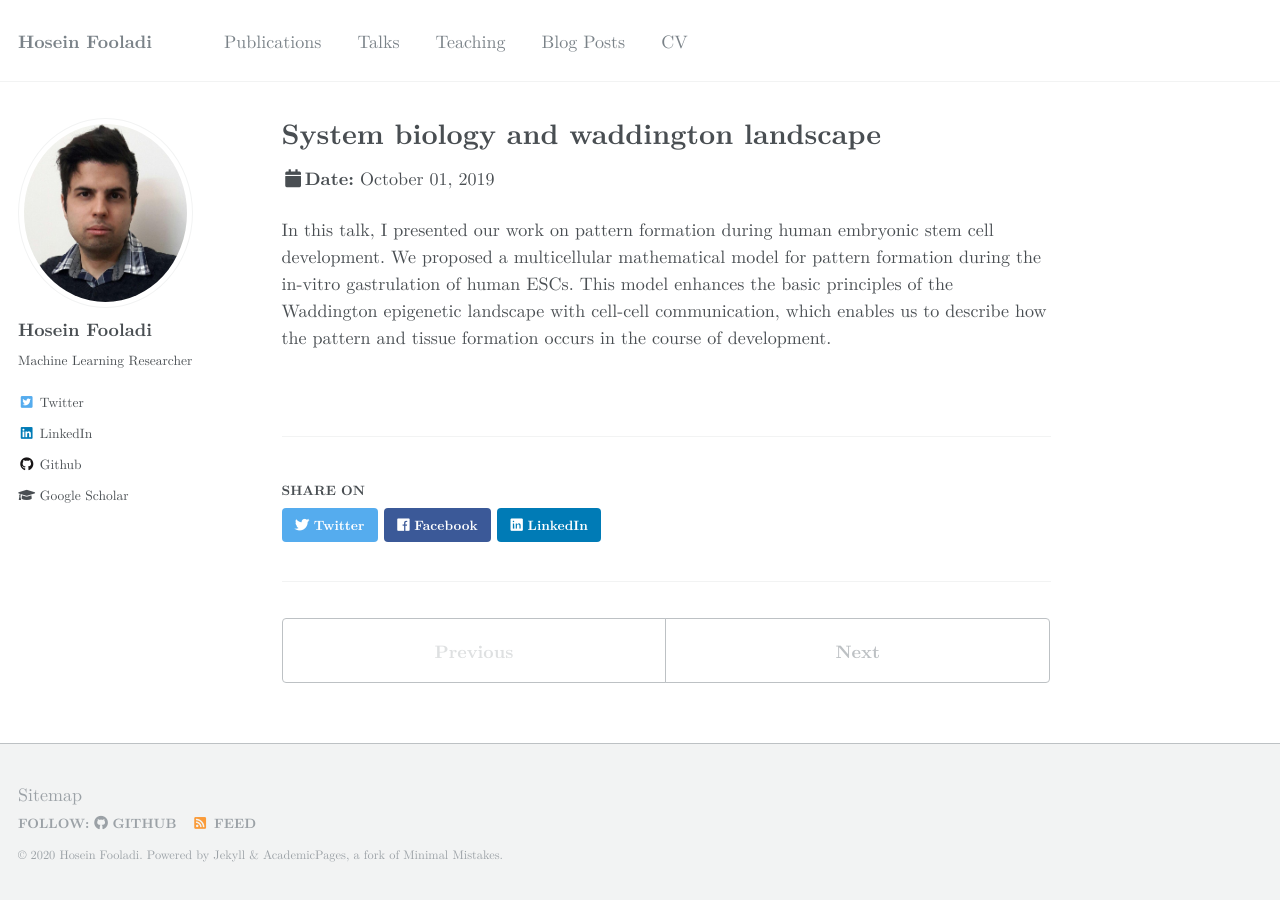
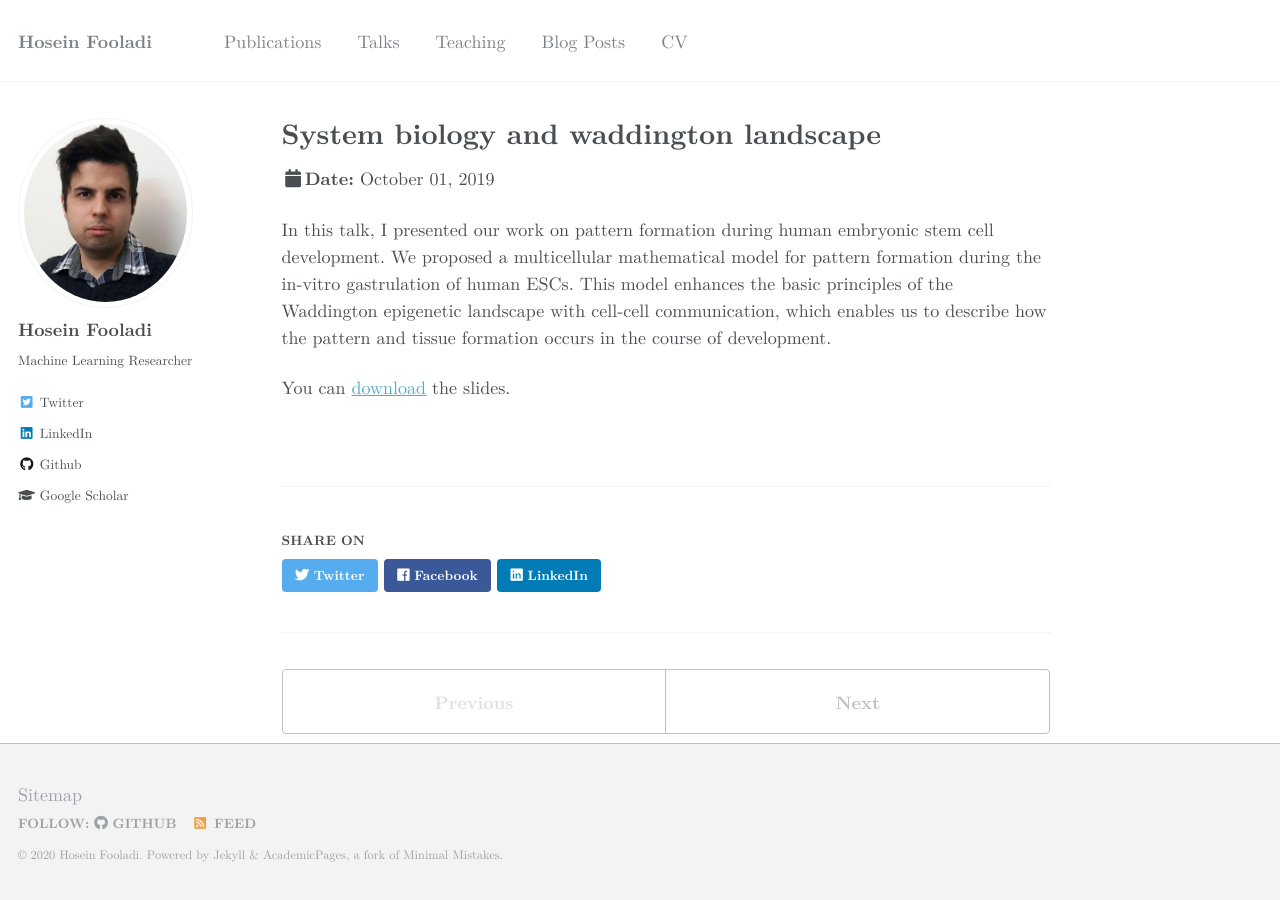
Before and after one commit to HFooladi/HFooladi.github.io, a Jekyll site: the page built from _talks/2019-10-01-talk-system-biology.md, in a window 1280 px wide. Built offline with Jekyll 4.4.1, drawn with Linux system fonts in a browser that asks for light colours; some web fonts are replaced.

Commit message:
add system biology slides

```diff
--- a/_talks/2019-10-01-talk-system-biology.md
+++ b/_talks/2019-10-01-talk-system-biology.md
@@ -11,3 +11,5 @@ location: "Tehran"
 In this talk, I presented our work on pattern formation during human embryonic stem cell development.
 We proposed a multicellular mathematical model for pattern formation during the in-vitro gastrulation of human ESCs.
 This model enhances the basic principles of the Waddington epigenetic landscape with cell-cell communication, which enables us to describe how the pattern and tissue formation occurs in the course of development.
+
+You can [download](https://hfooladi.github.io//files/Self_organization2019.pdf) the slides.
```
Also changed, not shown: 1 other file.
